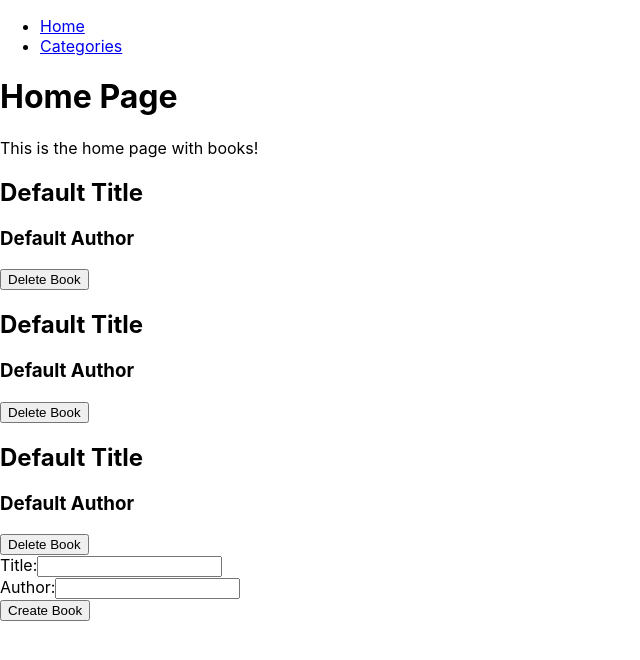
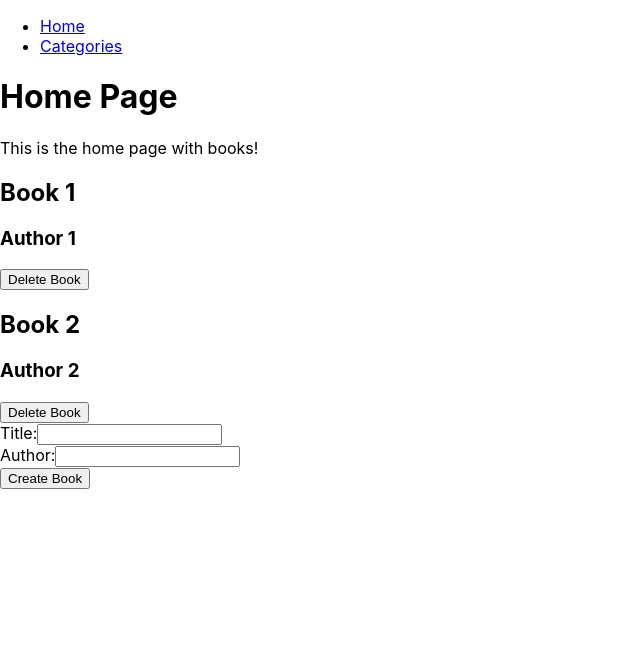
Before and after one commit to cancelei/bookstore, a React (Create React App) app: page / in a window 1280 px wide. Shown: the top 660 px of the page, without its empty margins (0-640 px from the left). Built offline with nearby package versions, Linux system fonts and the light colour scheme.

Commit message:
Update Components and Pages + Add Linters

```diff
--- a/src/components/Book.js
+++ b/src/components/Book.js
@@ -1,28 +1,23 @@
-import React, { useState } from 'react';
+import React from 'react';
+import PropTypes from 'prop-types';
 
-function Book() {
-  const [book, setBook] = useState({
-    title: 'Default Title',
-    author: 'Default Author',
-  });
-
-  const deleteBook = () => {
-    setBook(null);
-  };
-
+function Book({ book, onDelete }) {
   return (
     <div>
-      {book ? (
-        <>
-          <h2>{book.title}</h2>
-          <h3>{book.author}</h3>
-        </>
-      ) : (
-        <p>No book to display</p>
-      )}
-      <button onClick={deleteBook}>Delete Book</button>
+      <h2>{book.title}</h2>
+      <h3>{book.author}</h3>
+      <button type="button" onClick={() => onDelete(book.id)}>Delete Book</button>
     </div>
   );
 }
 
+Book.propTypes = {
+  book: PropTypes.shape({
+    id: PropTypes.number,
+    title: PropTypes.string,
+    author: PropTypes.string,
+  }).isRequired,
+  onDelete: PropTypes.func.isRequired,
+};
+
 export default Book;
--- a/src/components/BookList.js
+++ b/src/components/BookList.js
@@ -1,24 +1,26 @@
-import React, { useState } from 'react';
+import React from 'react';
+import PropTypes from 'prop-types';
 import Book from './Book';
 
-function BookList() {
-  const [books, setBooks] = useState([
-    { id: 1, title: 'Book 1', author: 'Author 1' },
-    { id: 2, title: 'Book 2', author: 'Author 2' },
-    { id: 3, title: 'Book 3', author: 'Author 3' },
-  ]);
-
-  const deleteBook = (id) => {
-    setBooks(books.filter((book) => book.id !== id));
-  };
-
+function BookList({ books, onDelete }) {
   return (
     <div>
       {books.map((book) => (
-        <Book key={book.id} book={book} onDelete={deleteBook} />
+        <Book key={book.id} book={book} onDelete={onDelete} />
       ))}
     </div>
   );
 }
 
+BookList.propTypes = {
+  books: PropTypes.arrayOf(
+    PropTypes.shape({
+      id: PropTypes.number,
+      title: PropTypes.string,
+      author: PropTypes.string,
+    }),
+  ).isRequired,
+  onDelete: PropTypes.func.isRequired,
+};
+
 export default BookList;
--- a/src/components/CreateBook.js
+++ b/src/components/CreateBook.js
@@ -1,4 +1,5 @@
 import React, { useState } from 'react';
+import PropTypes from 'prop-types';
 
 function CreateBook({ onCreate }) {
   const [title, setTitle] = useState('');
@@ -16,18 +17,20 @@
 
   return (
     <form onSubmit={handleSubmit}>
-      <label>
+      <label htmlFor="title">
         Title:
         <input
+          id="title"
           type="text"
           value={title}
           onChange={(e) => setTitle(e.target.value)}
         />
       </label>
       <br />
-      <label>
+      <label htmlFor="author">
         Author:
         <input
+          id="author"
           type="text"
           value={author}
           onChange={(e) => setAuthor(e.target.value)}
@@ -39,4 +42,8 @@
   );
 }
 
+CreateBook.propTypes = {
+  onCreate: PropTypes.func.isRequired,
+};
+
 export default CreateBook;
--- a/src/index.js
+++ b/src/index.js
@@ -8,7 +8,7 @@
 root.render(
   <React.StrictMode>
     <App />
-  </React.StrictMode>
+  </React.StrictMode>,
 );
 
 // If you want to start measuring performance in your app, pass a function
--- a/src/pages/HomePage.js
+++ b/src/pages/HomePage.js
@@ -21,11 +21,15 @@
     setBooks([...books, newBook]);
   };
 
+  const deleteBook = (id) => {
+    setBooks(books.filter((book) => book.id !== id));
+  };
+
   return (
     <>
       <h1>Home Page</h1>
       <p>This is the home page with books!</p>
-      <BookList books={books} />
+      <BookList books={books} onDelete={deleteBook} />
       <CreateBook onCreate={addBook} />
     </>
   );
```
Also changed, not shown: package.json (+17 -0 lines), src/styles/index.css (+17 -3 lines), src/tests/reportWebVitals.js (+4 -2 lines), .babelrc (added), .eslintrc.json (added), .stylelintrc.json (added), 1 other file (tests, documents, lock files or other folders).
